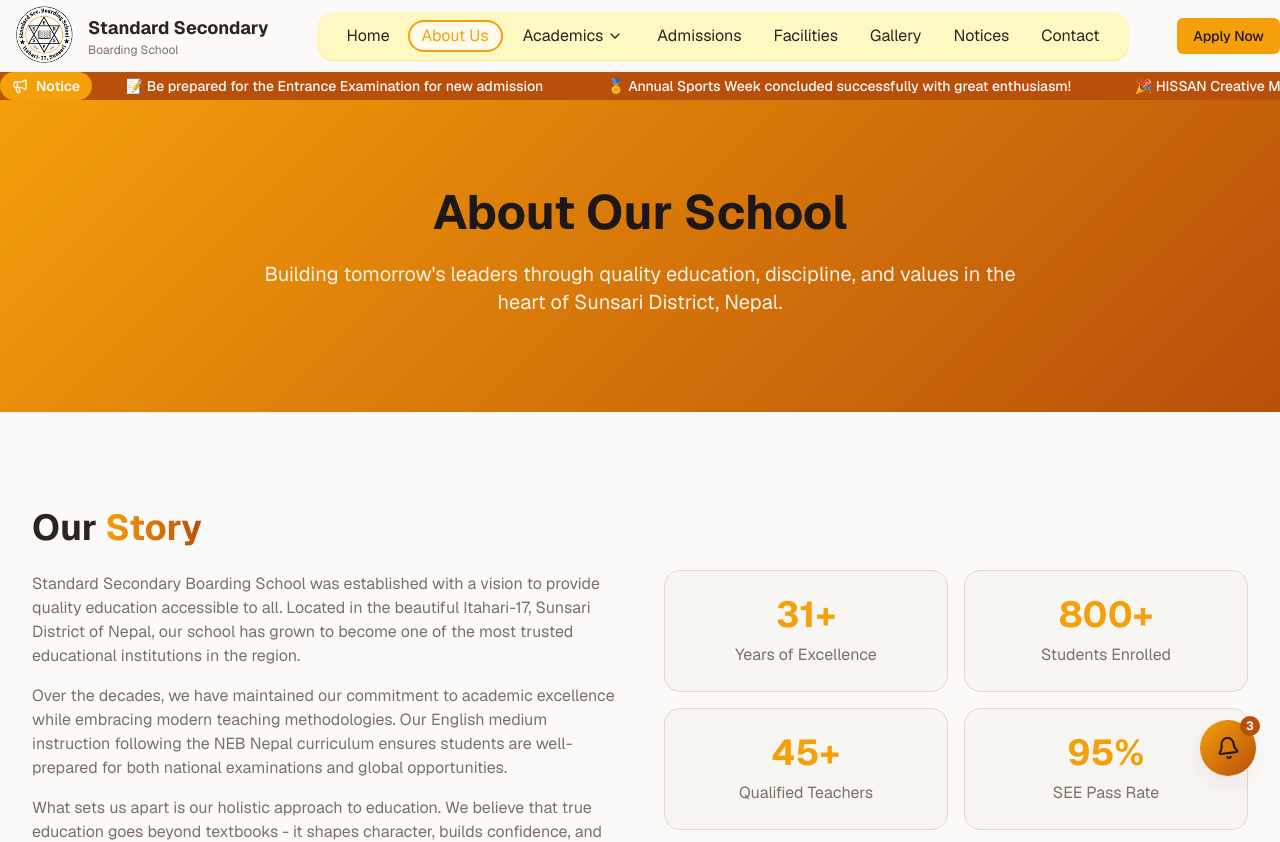
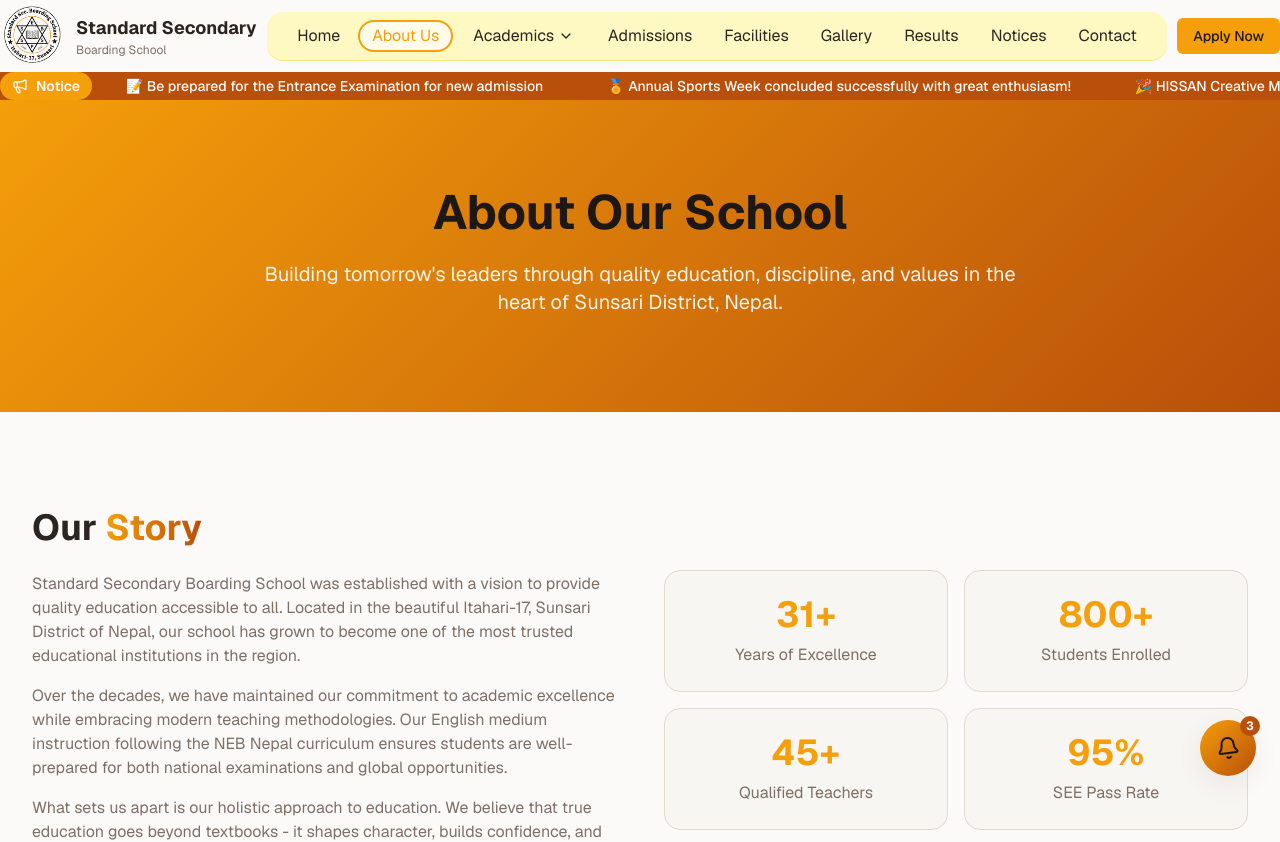
Before and after one commit to Shah-Arjun/standardscl, a Next.js app: page /about in a window 1280 px wide. Shown: the top 842 px of the page. Built offline with nearby package versions, Linux system fonts and the light colour scheme.

Commit message:
link of result page/site

```diff
--- a/app/(website)/contact/page.tsx
+++ b/app/(website)/contact/page.tsx
@@ -306,7 +306,7 @@ const handleSubmit = async (e: React.FormEvent) => {
       </section>
 
       {/* Map */}
-      <section className="h-96">
+      {/* <section className="h-96">
         <iframe
           src="https://www.google.com/maps/embed?pb=!1m18!1m12!1m3!1d1146.125499502753!2d87.22085152316471!3d26.681266376883094!2m3!1f0!2f0!3f0!3m2!1i1024!2i768!4f13.1!3m3!1m2!1s0x39ef6b54a9ea5841%3A0xaaa3d314ed1a04bb!2sM6JC%2BFX9%2C%20Ramdhuni%20Bhasi%2056705%2C%20Nepal!5e0!3m2!1sen!2suk!4v1769857331191!5m2!1sen!2suk"
           width="100%"
@@ -317,7 +317,7 @@ const handleSubmit = async (e: React.FormEvent) => {
           referrerPolicy="no-referrer-when-downgrade"
           title="School Location"
         />
-      </section>
+      </section> */}
     </SiteLayout>
   );
 };
--- a/app/(website)/teachers/add/page.tsx
+++ b/app/(website)/teachers/add/page.tsx
@@ -586,6 +586,7 @@ export default function AddTeacher() {
                     <p className="pl-1">or drag and drop</p>
                   </div>
                   <p className="text-xs text-gray-500">PNG, JPG, JPEG</p>
+                  <p className="text-xs text-gray-500">Image should be less than 10MB</p>
                 </div>
               </div>
             </div>
--- a/components/layout/Navbar.tsx
+++ b/components/layout/Navbar.tsx
@@ -29,6 +29,7 @@ const navLinks = [
   { name: "Admissions", path: "/admissions" },
   { name: "Facilities", path: "/facilities" },
   { name: "Gallery", path: "/gallery" },
+  { name: "Results", path: "https://www.standardschool.edu.np/Home" },
   { name: "Notices", path: "/notices" },
   { name: "Contact", path: "/contact" },
 ];
@@ -95,7 +96,7 @@ export const Navbar = () => {
         <div className="container-school mb-0">
           <div className="flex h-18 pb-0 mb-0 items-center justify-between">
             {/* Logo */}
-            <Link href="/" className="flex items-center gap-3 ml-3 ">
+            <Link href="/" className="flex items-center gap-3 ml-3 lg:ml-0 md:ml-0">
               <div className="w-16 h-16 pb-0 rounded-xl flex items-center justify-center">
                 {/* <span className="text-2xl font-bold text-white">S</span> */}
                 <Image
@@ -117,7 +118,7 @@ export const Navbar = () => {
               {navLinks.map((link) =>
                 link.children ? (
                   <DropdownMenu key={link.name}>
-                    <DropdownMenuTrigger className="flex items-center gap-1 px-4 py-1 ...">
+                    <DropdownMenuTrigger className="flex items-center gap-1 px-4 py-1">
                       {link.name}
                       <ChevronDown className="w-4 h-4" />
                     </DropdownMenuTrigger>
```
